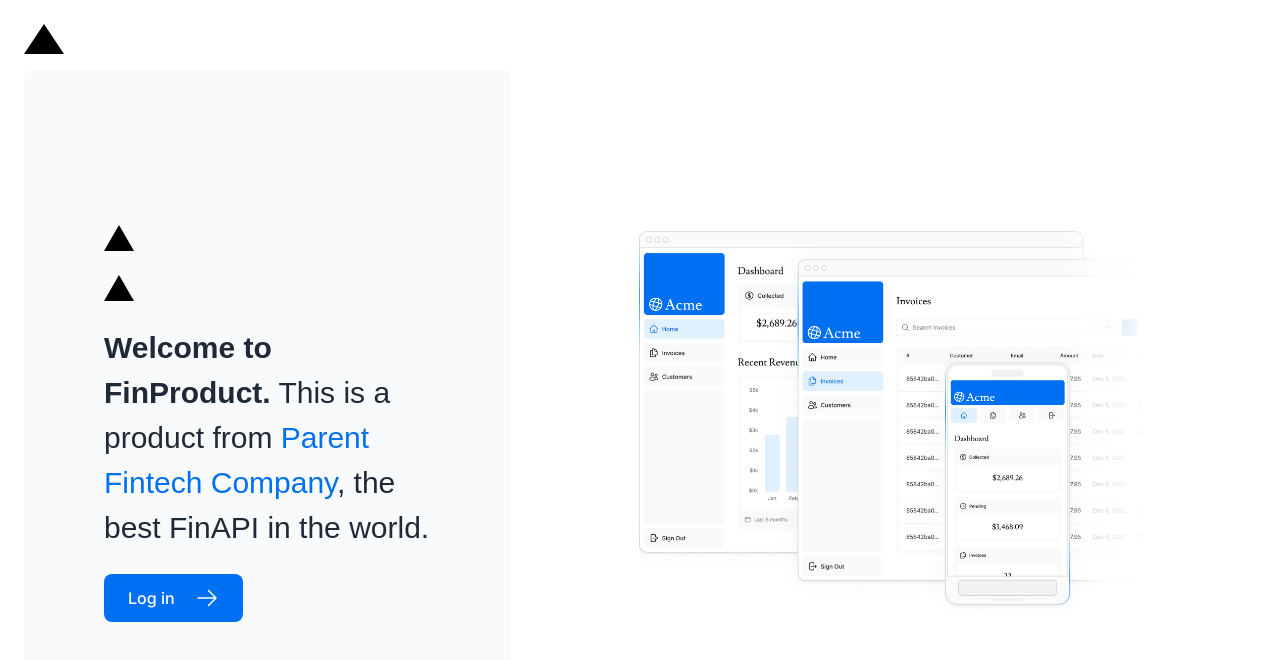
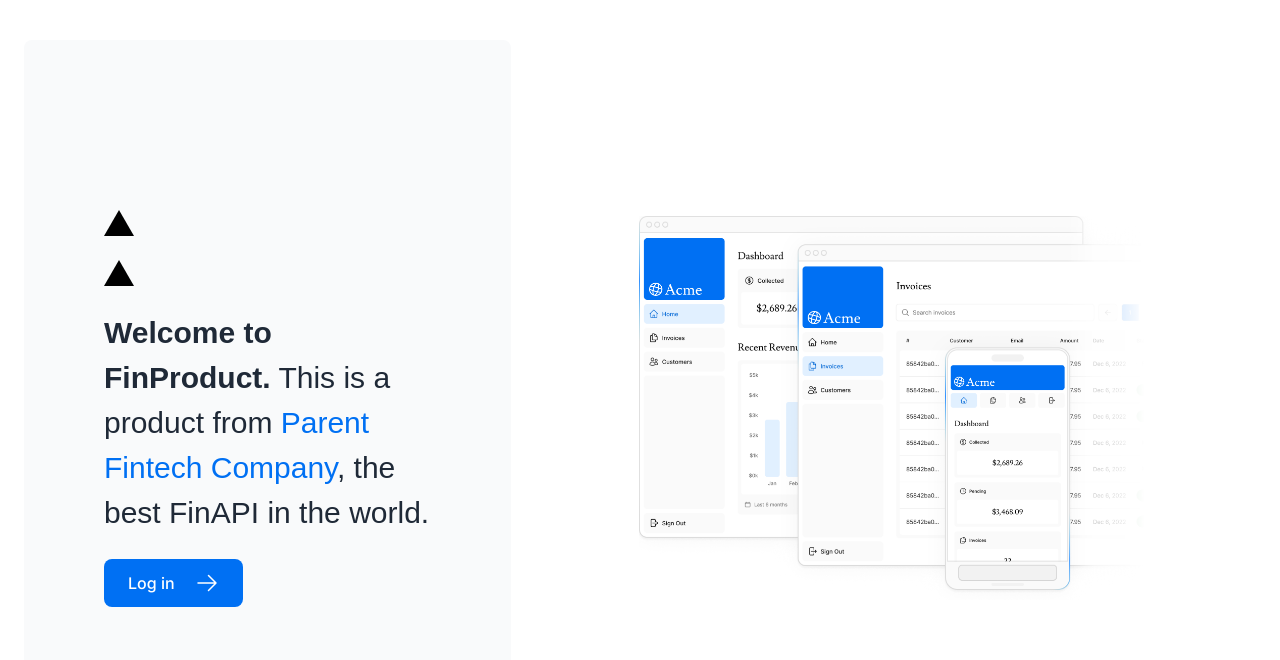
Before and after one commit to agbajekehinde/land-verify, a Next.js app: page / in a window 1280 px wide. Shown: the top 660 px of the page. Built offline with nearby package versions, Linux system fonts and the light colour scheme; a web font is replaced by a local one.

Commit message:
update - page.tsx

```diff
--- a/app/page.tsx
+++ b/app/page.tsx
@@ -10,7 +10,6 @@ import Image from 'next/image';
 export default function Page() {
   return (
     <main className="flex min-h-screen flex-col p-6">
-     <div className={styles.shape} />
       <div className="mt-4 flex grow flex-col gap-4 md:flex-row">
         <div className="flex flex-col justify-center gap-6 rounded-lg bg-gray-50 px-6 py-10 md:w-2/5 md:px-20">
         <div className="relative w-0 h-0 border-l-[15px] border-r-[15px] border-b-[26px] border-l-transparent border-r-transparent border-b-black"/>
--- a/app/ui/home.module.css
+++ b/app/ui/home.module.css
@@ -1,3 +1,7 @@
+@tailwind base;
+@tailwind components;
+@tailwind utilities;
+
 .shape {
     height: 0;
     width: 0;
```
